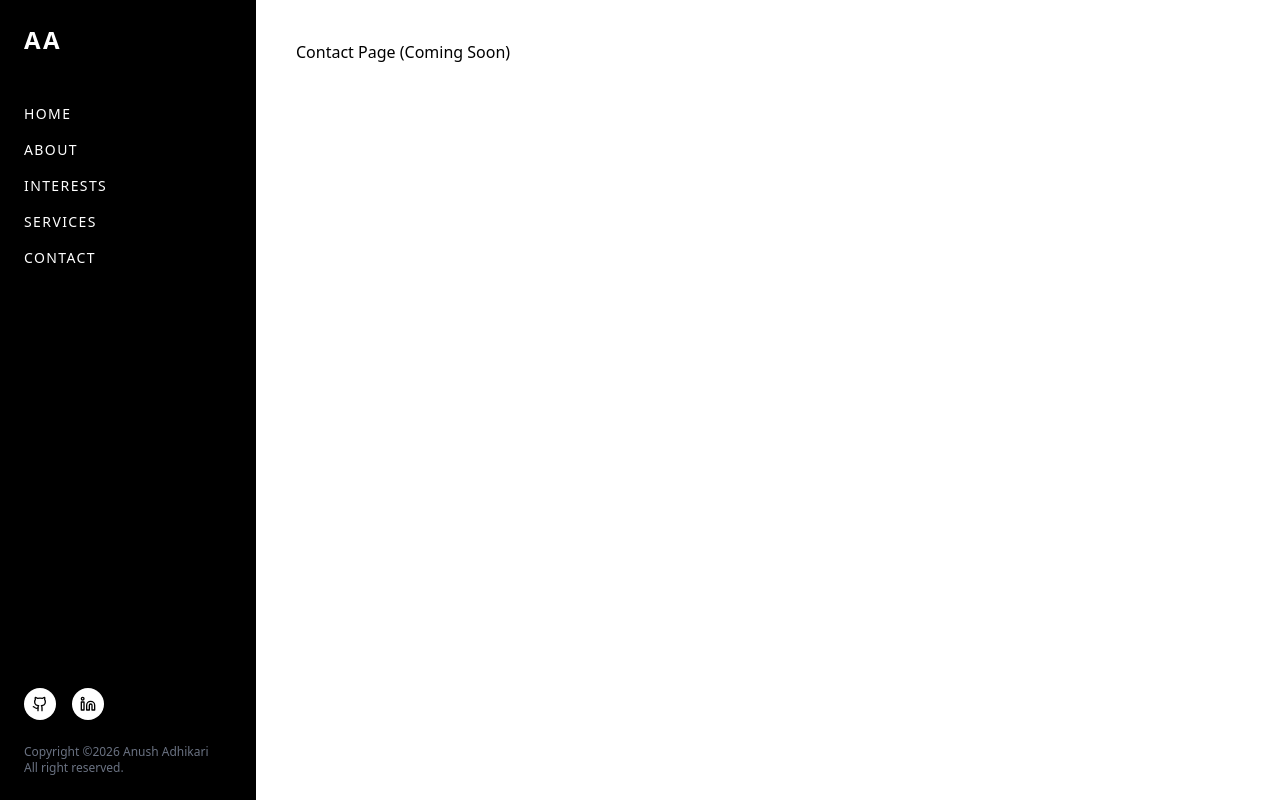
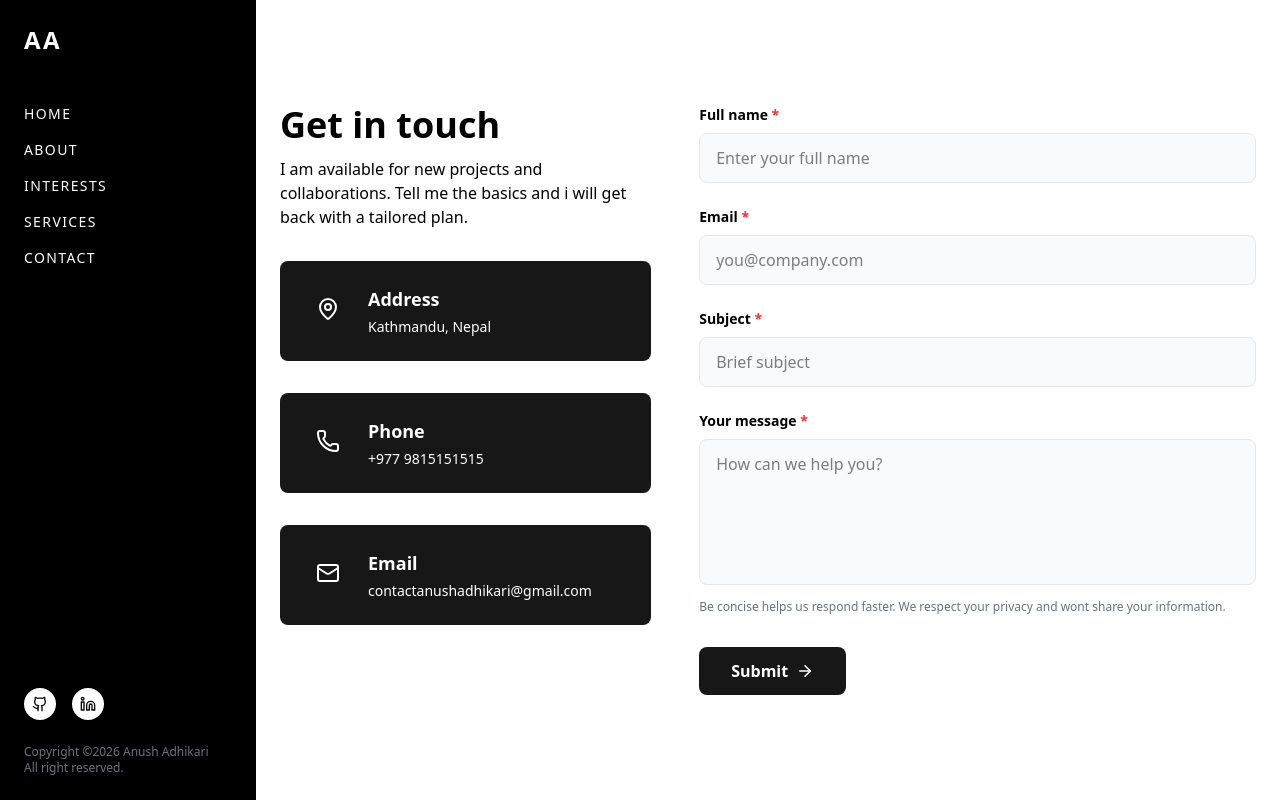
Before and after one commit to AnushAdk04/React-Portfolio-CSIT, a React (Vite) app: page /contact in a window 1280 px wide. Built offline with nearby package versions, Linux system fonts and the light colour scheme.

Commit message:
contacts page added

```diff
--- a/src/App.jsx
+++ b/src/App.jsx
@@ -3,6 +3,7 @@ import { BrowserRouter, Routes, Route } from 'react-router-dom';
 import Layout from './components/Layout';
 import Home from './pages/Home';
 import About from './pages/About';
+import Contact from './pages/Contact';
 
 function App() {
   return (
@@ -13,7 +14,7 @@ function App() {
           <Route path="about" element={<About />} />
           <Route path="interests" element={<div className='p-10'>Interests Page (Coming Soon)</div>} />
           <Route path="services" element={<div className="p-10">Services Page (Coming Soon)</div>} />
-          <Route path="contact" element={<div className="p-10">Contact Page (Coming Soon)</div>} />
+          <Route path="contact" element={<Contact />} />
         </Route>
       </Routes>
     </BrowserRouter>
--- /dev/null
+++ b/src/pages/Contact.jsx
@@ -0,0 +1,152 @@
+import React, { useState } from 'react';
+import { Mail, Phone, MapPin, ArrowRight } from 'lucide-react';
+
+const Contact = () => {
+    const [result, setResult] = useState("");
+
+    const onSubmit = async (event) => {
+        event.preventDefault();
+        const formData = new FormData(event.target);
+        formData.append("access_key", "YOUR_API_KEY");
+
+        const response = await fetch("https://api.web3forms.com/submit", {
+            method: "POST",
+            body: formData
+        });
+
+        const data = await response.json();
+        if (data.success) {
+            event.target.reset();
+            setTimeout(() => setResult(""), 3000);
+            setResult("Success!");
+            alert("Form submitted successfully!");
+
+        } else {
+            alert("Unsuccessful Submission!")
+            setResult("Error");
+
+        }
+    };
+    return (
+        <div className="min-h-screen bg-white flex items-center justify-center p-6">
+            <div className="container mx-auto flex flex-col md:flex-row gap-12">
+
+                {/* Left Side - Contact Info */}
+                <div className="md:w-2/5 flex flex-col justify-start space-y-8">
+                    <div>
+                        <h1 className="text-4xl font-black mb-3">Get in touch</h1>
+                        <p>
+                            I am available for new projects and collaborations. Tell me the basics and i will get back with a tailored plan.
+                        </p>
+                    </div>
+
+                    {/* Address */}
+                    <div className="bg-neutral-900 rounded-lg p-6 flex items-start gap-4 text-white">
+                        <div className="p-3 rounded-lg shrink-0">
+                            <MapPin size={24} />
+                        </div>
+                        <div>
+                            <h3 className="font-bold text-lg">Address</h3>
+                            <p className="text-sm mt-1">Kathmandu, Nepal</p>
+                        </div>
+                    </div>
+
+                    {/* Phone */}
+                    <div className="bg-neutral-900 rounded-lg p-6 flex items-start gap-4 text-white">
+                        <div className="p-3 rounded-lg shrink-0">
+                            <Phone size={24} />
+                        </div>
+                        <div>
+                            <h3 className="font-bold text-lg">Phone</h3>
+                            <p className="text-sm mt-1">+977 9815151515</p>
+                        </div>
+                    </div>
+
+                    {/* Email */}
+                    <div className="bg-neutral-900 rounded-lg p-6 flex items-start gap-4 text-white">
+                        <div className="p-3 rounded-lg shrink-0">
+                            <Mail size={24} />
+                        </div>
+                        <div>
+                            <h3 className="font-bold text-lg">Email</h3>
+                            <p className="text-sm mt-1">contactanushadhikari@gmail.com</p>
+                        </div>
+                    </div>
+                </div>
+
+                {/* Right Side - Form */}
+                <div className="md:w-3/5 flex flex-col">
+                    <form className="space-y-6" onSubmit={onSubmit}>
+
+                        {/* Full Name */}
+                        <div>
+                            <label className="block text-sm font-bold text-black mb-2">
+                                Full name <span className="text-red-500">*</span>
+                            </label>
+                            <input
+                                type="text"
+                                name="fullName"
+                                placeholder="Enter your full name"
+                                className="w-full px-4 py-3 bg-gray-50 border border-gray-200 rounded-lg"
+                                required
+                            />
+                        </div>
+
+                        {/* Email */}
+                        <div>
+                            <label className="block text-sm font-bold text-black mb-2">
+                                Email <span className="text-red-500">*</span>
+                            </label>
+                            <input
+                                type="email"
+                                name="email"
+                                placeholder="you@company.com"
+                                className="w-full px-4 py-3 bg-gray-50 border border-gray-200 rounded-lg"
+                                required
+                            />
+                        </div>
+
+                        {/* Subject */}
+                        <div>
+                            <label className="block text-sm font-bold text-black mb-2">
+                                Subject <span className="text-red-500">*</span>
+                            </label>
+                            <input
+                                type="text"
+                                name="subject"
+                                placeholder="Brief subject"
+                                className="w-full px-4 py-3 bg-gray-50 border border-gray-200 rounded-lg"
+                                required
+                            />
+                        </div>
+
+                        {/* Message */}
+                        <div>
+                            <label className="block text-sm font-bold text-black mb-2">
+                                Your message <span className="text-red-500">*</span>
+                            </label>
+                            <textarea
+                                name="message"
+                                placeholder="How can we help you?"
+                                rows="5"
+                                className="w-full px-4 py-3 bg-gray-50 border border-gray-200 rounded-lg resize-none"
+                                required
+                            ></textarea>
+                            <p className="text-xs text-gray-500 mt-2">Be concise helps us respond faster. We respect your privacy and wont share your information.</p>
+                        </div>
+
+                        {/* Submit Button */}
+                        <button
+                            type="submit"
+                            className="mt-8 bg-neutral-900 hover:bg-neutral-950 text-white font-bold py-3 px-8 rounded-lg flex items-center gap-2 cursor-pointer"
+                        >
+                            Submit<ArrowRight size={18} />
+                        </button>
+                    </form>
+                </div>
+            </div>
+        </div>
+    );
+};
+
+export default Contact;
```
